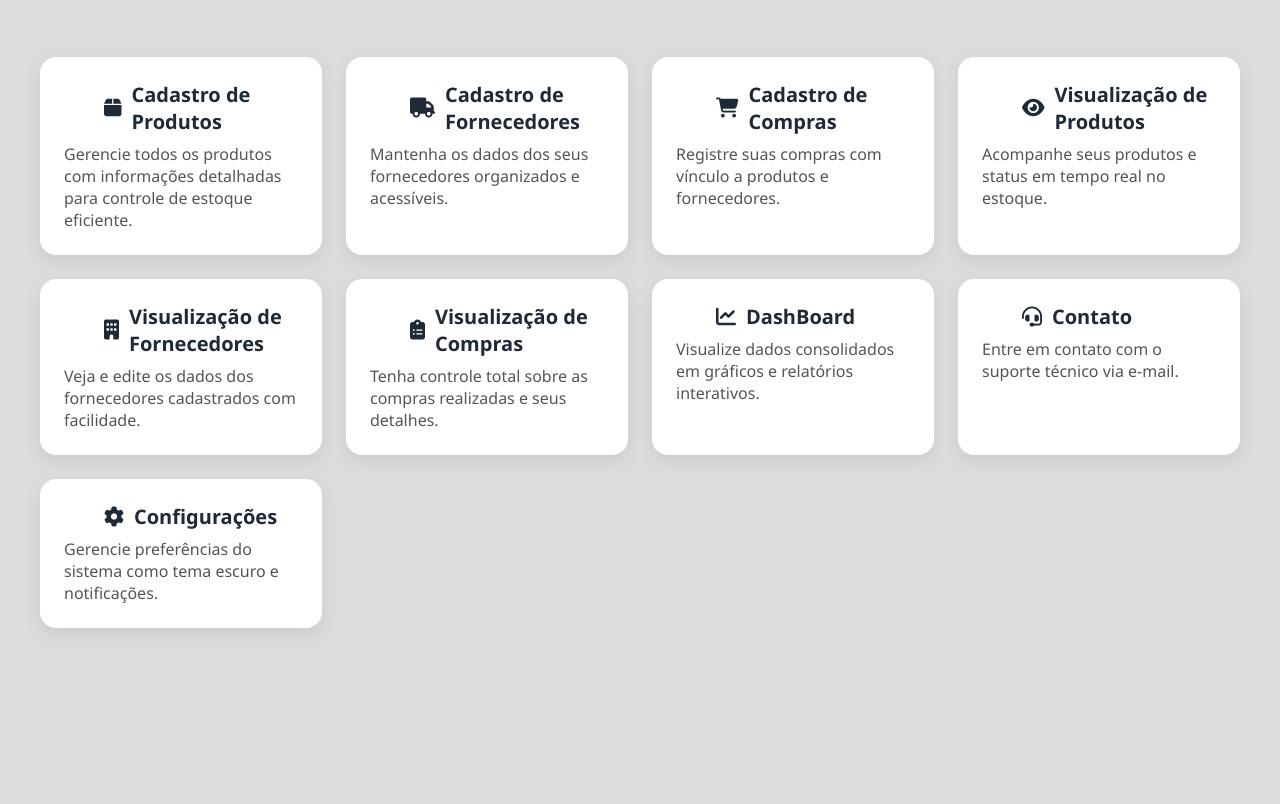
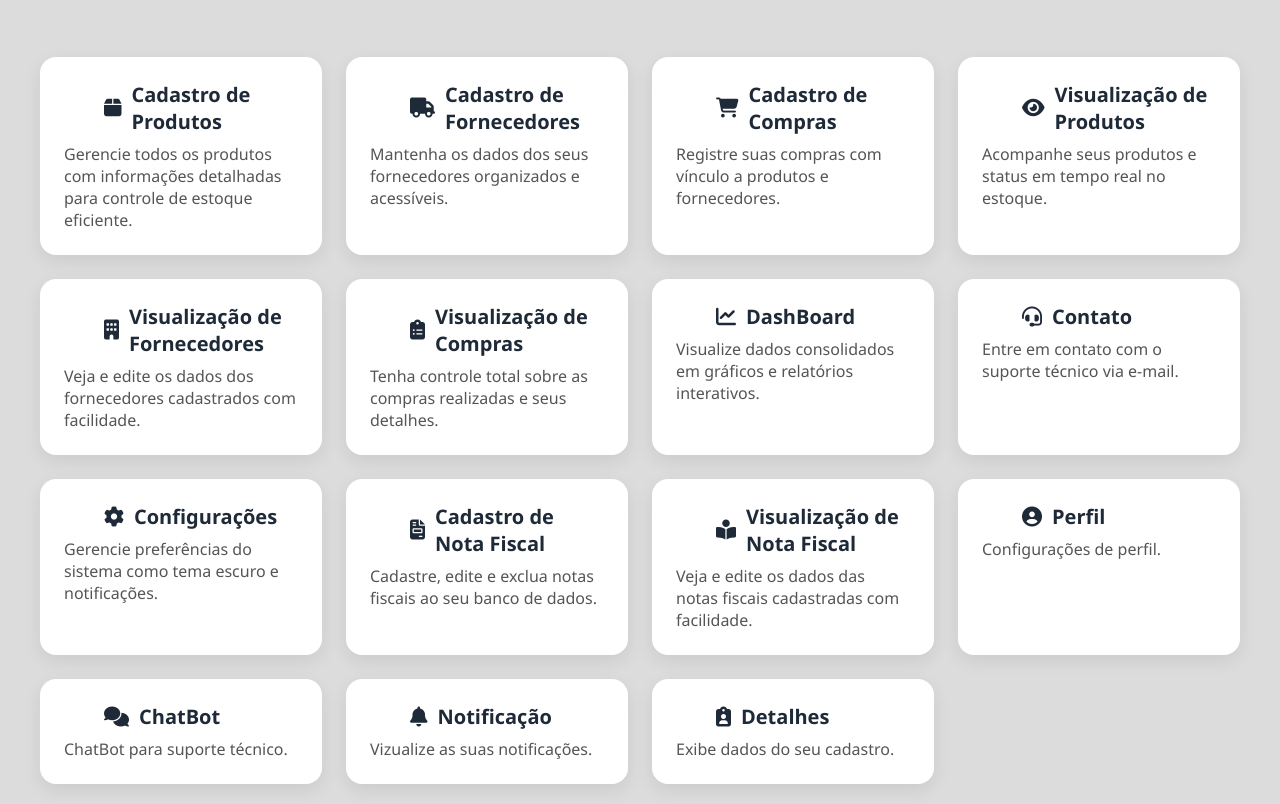
Before and after one commit to GabryelVelli/AgilityV1, a website: page public/view/A_Sobre.html in a window 1280 px wide. Shown: the part 244-1048 px from the top of the page. Before the commit the page ends 892 px from the top, so only its background shows below. Drawn offline with Linux system fonts and the light colour scheme.

Commit message:
Atualizando a pagina sobre

```diff
--- a/public/view/A_Sobre.html
+++ b/public/view/A_Sobre.html
@@ -109,6 +109,30 @@
         <h2><i class="fa-solid fa-gear"></i> Configurações</h2>
         <p>Gerencie preferências do sistema como tema escuro e notificações.</p>
       </div>
+      <div class="card-ajuda">
+        <h2><i class="fa-solid fa-file-invoice"></i> Cadastro de Nota Fiscal</h2>
+      <p>Cadastre, edite e exclua notas fiscais ao seu banco de dados.</p>
+</div>
+      <div class="card-ajuda">
+        <h2><i class="fa-solid fa-book-open-reader">‌</i> Visualização de Nota Fiscal</h2>
+        <p>Veja e edite os dados das notas fiscais cadastradas com facilidade.</p>
+      </div>
+      <div class="card-ajuda">
+        <h2><i class="fa-solid fa-circle-user">‌</i> Perfil</h2>
+        <p>Configurações de perfil.</p>
+      </div>
+      <div class="card-ajuda">
+        <h2><i class="fa-solid fa-comments">‌</i> ChatBot</h2>
+        <p>ChatBot para suporte técnico.</p>
+      </div>
+      <div class="card-ajuda">
+        <h2><i class="fa-solid fa-bell"></i>Notificação</h2>
+        <p>Vizualize as suas notificações.</p>
+      </div>
+      <div class="card-ajuda">
+        <h2><i class="fa-solid fa-clipboard-user">‌</i>Detalhes</h2>
+        <p>Exibe dados do seu cadastro.</p>
+      </div>
     </section>
   </main>
 
```
